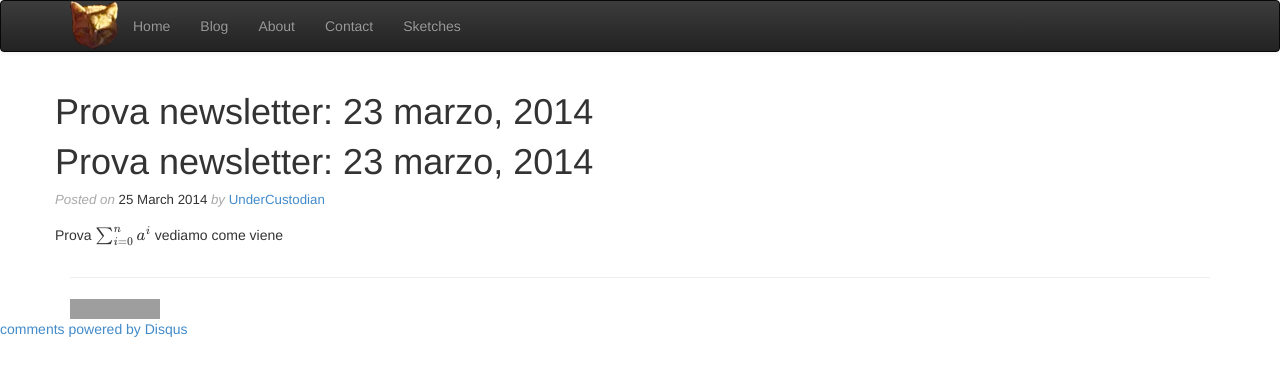
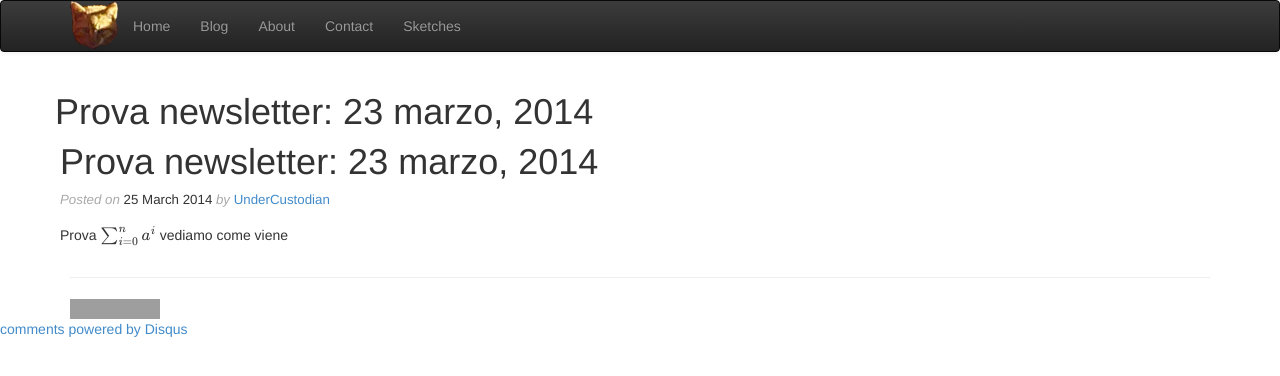
Before and after one commit to undercustodian/undercustodian.github.io-2020-06-16, a Jekyll site: the page built from sketches/_posts/2014-03-25-newsletter.md, in a window 1280 px wide. Shown: the top 376 px of the page. Built offline with Jekyll 4.4.1, drawn with Linux system fonts in a browser that asks for light colours; nearby versions of some CDN libraries; formulas are drawn with MathJax 3; grey boxes are pictures that could not be loaded.

Commit message:
fixing the margins of post

```diff
--- a/_layouts/default.html
+++ b/_layouts/default.html
@@ -20,6 +20,7 @@
     {% endif %}
         <link rel="stylesheet" href="/css/bootstrap-theme.css">
         <link rel="stylesheet" href="/css/main.css">
+	<link rel="stylesheet" href="/css/mystile.css">
         <script src="/js/vendor/modernizr-2.6.2-respond-1.1.0.min.js"></script>
 <script type="text/x-mathjax-config">
   MathJax.Hub.Config({
--- /dev/null
+++ b/css/mystile.css
@@ -0,0 +1 @@
+.post, #disqus_thread {margin-left: 5px; margin-right: 5px; max-width: 600px;}
```
